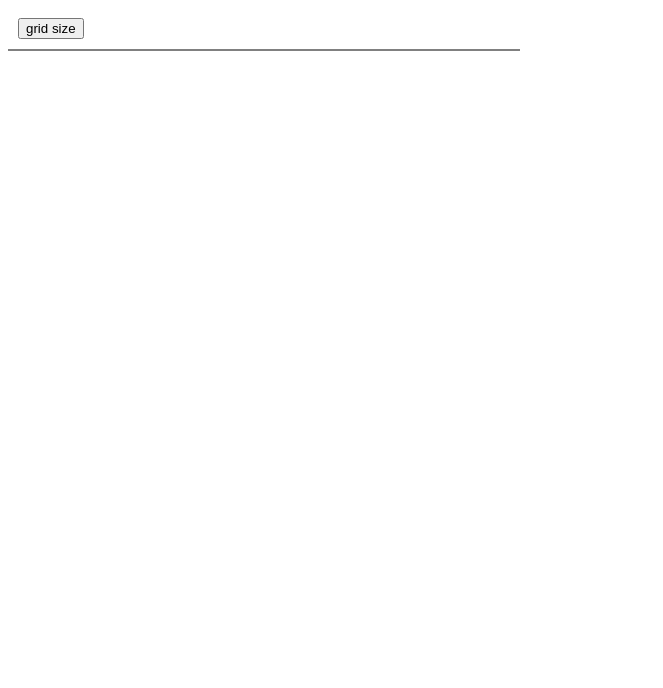
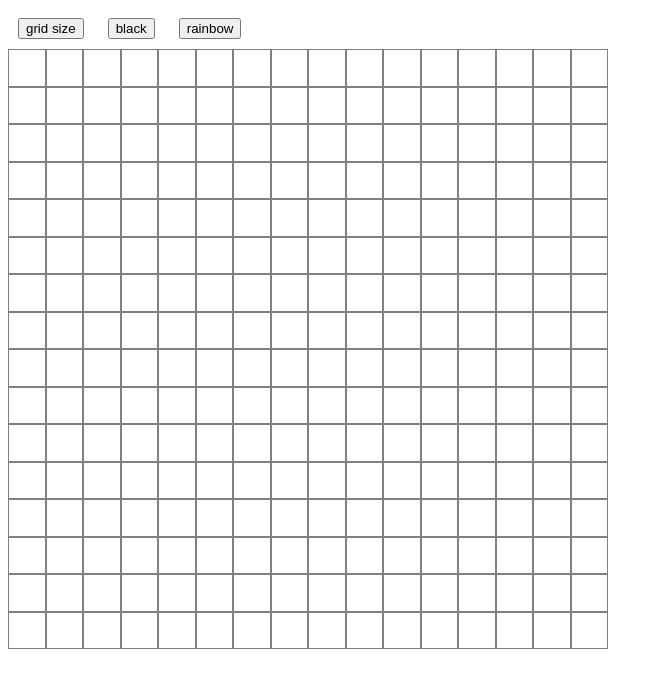
Before and after one commit to ryanghassemi/etch-a-sketch, a plain HTML site: page index.html in a window 1280 px wide. Shown: the whole page, without its empty margins (0-663 px from the left). Drawn offline with Linux system fonts and the light colour scheme.

Commit message:
add colour options black and rainbow

```diff
--- a/index.html
+++ b/index.html
@@ -8,6 +8,8 @@
 </head>
 <body>
     <button id="grid-size">grid size</button>
+    <button id="black">black</button>
+    <button id="rainbow">rainbow</button>
     <div id="container"></div>
     <script src="script.js"></script>
 </body>
--- a/script.js
+++ b/script.js
@@ -1,8 +1,37 @@
 const container = document.querySelector('#container');
+const dimBtn = document.querySelector('#grid-size');
+const blackBtn = document.querySelector('#black');
+const rainBtn = document.querySelector('#rainbow');
 
+createGrid(16);
+dimBtn.addEventListener('click', () => {
+    let dim = prompt('enter a #');
+    while (dim < 0 || dim > 100) {
+        dim = prompt('between 0-100 pls:)');
+    }
+    createGrid(dim);
+    }
+);
 
-for (let i = 0; i < 256; i++) {
-    const newDiv = document.createElement('div');
-    newDiv.classList.add('pixel')
-    container.appendChild(newDiv);
+function createGrid(dim) {
+    container.replaceChildren();
+    for (let i = 0; i < dim ** 2; i++) {
+        const newDiv = document.createElement('div');
+        newDiv.classList.add('pixel')
+        let pWidth = `${600/dim}px`;
+        let pHeight = `${600/dim}px`;
+        let newCol = "black";
+        blackBtn.addEventListener('click', () => newCol = "black");
+        rainBtn.addEventListener('click', () => newCol = `rgb(${Math.floor(Math.random() * 256)} ${Math.floor(Math.random() * 256)} ${Math.floor(Math.random() * 256)})`);
+        newDiv.style.width = pWidth;
+        newDiv.style.height = pHeight;
+        container.appendChild(newDiv);
+        newDiv.ondragstart = () => false;
+        newDiv.addEventListener('mousedown', () => newDiv.style.backgroundColor = newCol);
+        newDiv.addEventListener('mouseenter', (event) => {
+            if (event.buttons === 1) {
+                newDiv.style.backgroundColor = newCol;
+            }
+        });
+    }
 }
```
